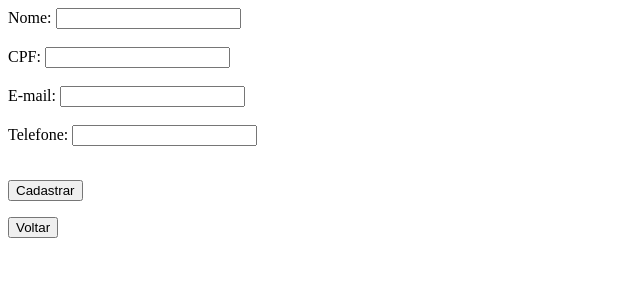
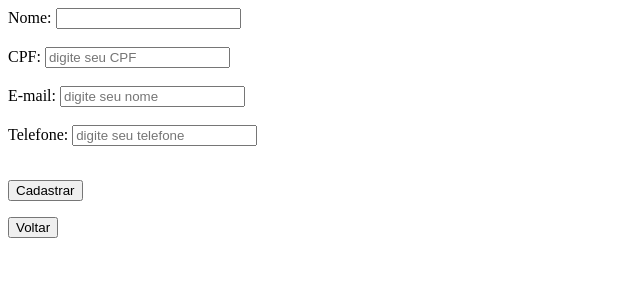
Before and after one commit to Rogerio632/crud_basico, a PHP site: page /cadastrar.php in a window 1280 px wide. Shown: the top 300 px of the page, without its empty margins (0-640 px from the left). Run offline with PHP 8.4, Linux system fonts and the light colour scheme.

Commit message:
alterei os campos (placeholder)
<html>

<head>
<title>Página Inicial</title>
</head>
<body>

    <form method="POST" action="funcoes.php">

    <label>Nome:</label>
    <input type="text" name="nome_cliente">

    <br><br>

    <label>CPF:</label>
    <input type="text" name="cpf_cliente" placeholder="digite seu CPF">

    <br><br>

    <label>E-mail:</label>
    <input type="text" name="email_cliente" placeholder="digite seu nome">

    <br><br>

    <label>Telefone:</label>
    <input type="text" name="tel_cliente" placeholder="digite seu telefone">

    <br><br>

    <input type="hidden" name="acao" value="cadastrar">

    <p>
    <input type="submit" value="Cadastrar">

    </form>
    <a href="index.php"><button>Voltar</button></a>
    </p>

</body>
</html>

```diff
--- a/cadastrar.php
+++ b/cadastrar.php
@@ -13,17 +13,17 @@
     <br><br>
 
     <label>CPF:</label>
-    <input type="text" name="cpf_cliente">
+    <input type="text" name="cpf_cliente" placeholder="digite seu CPF">
 
     <br><br>
 
     <label>E-mail:</label>
-    <input type="text" name="email_cliente">
+    <input type="text" name="email_cliente" placeholder="digite seu nome">
 
     <br><br>
 
     <label>Telefone:</label>
-    <input type="text" name="tel_cliente">
+    <input type="text" name="tel_cliente" placeholder="digite seu telefone">
 
     <br><br>
 
```
